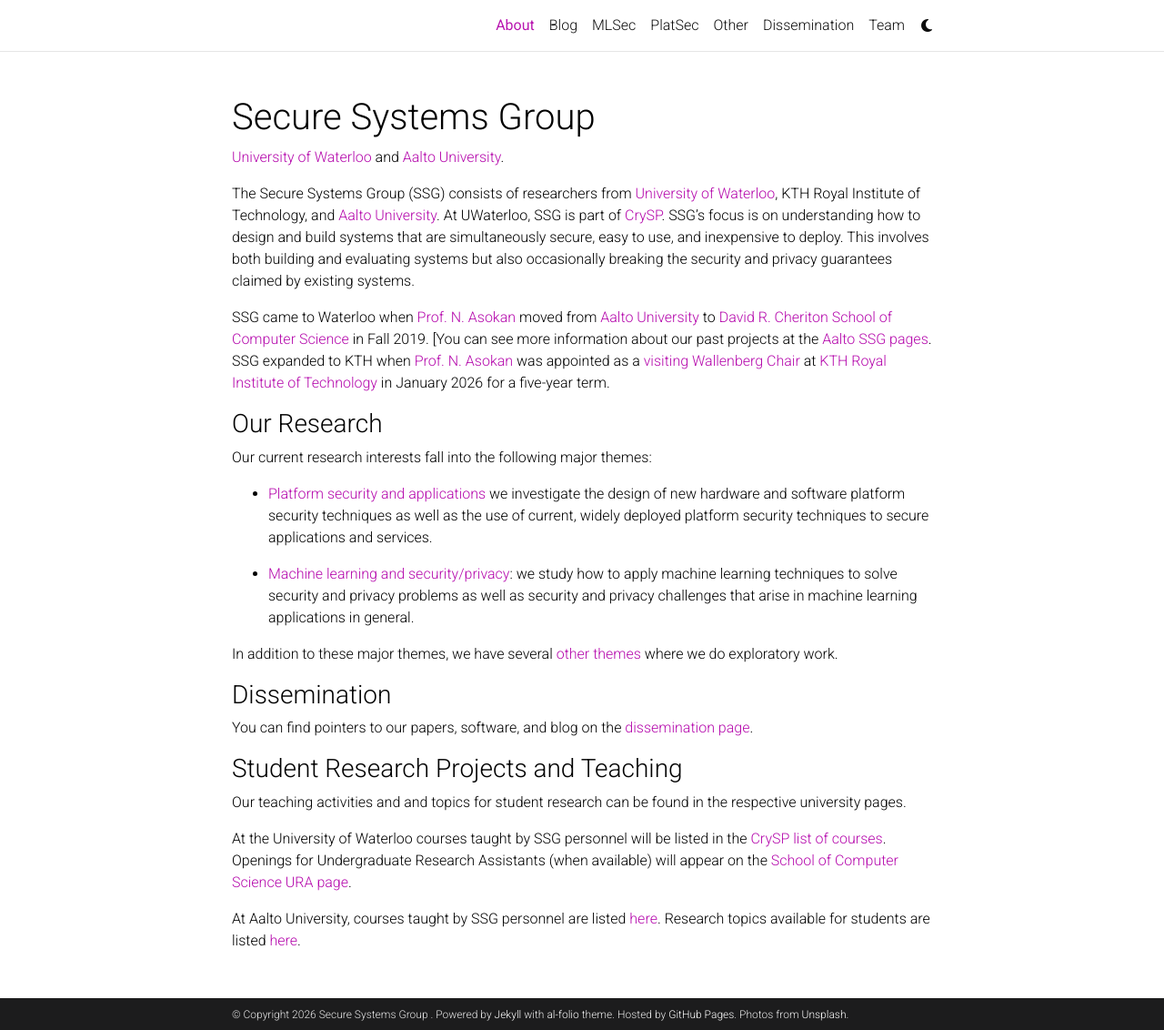
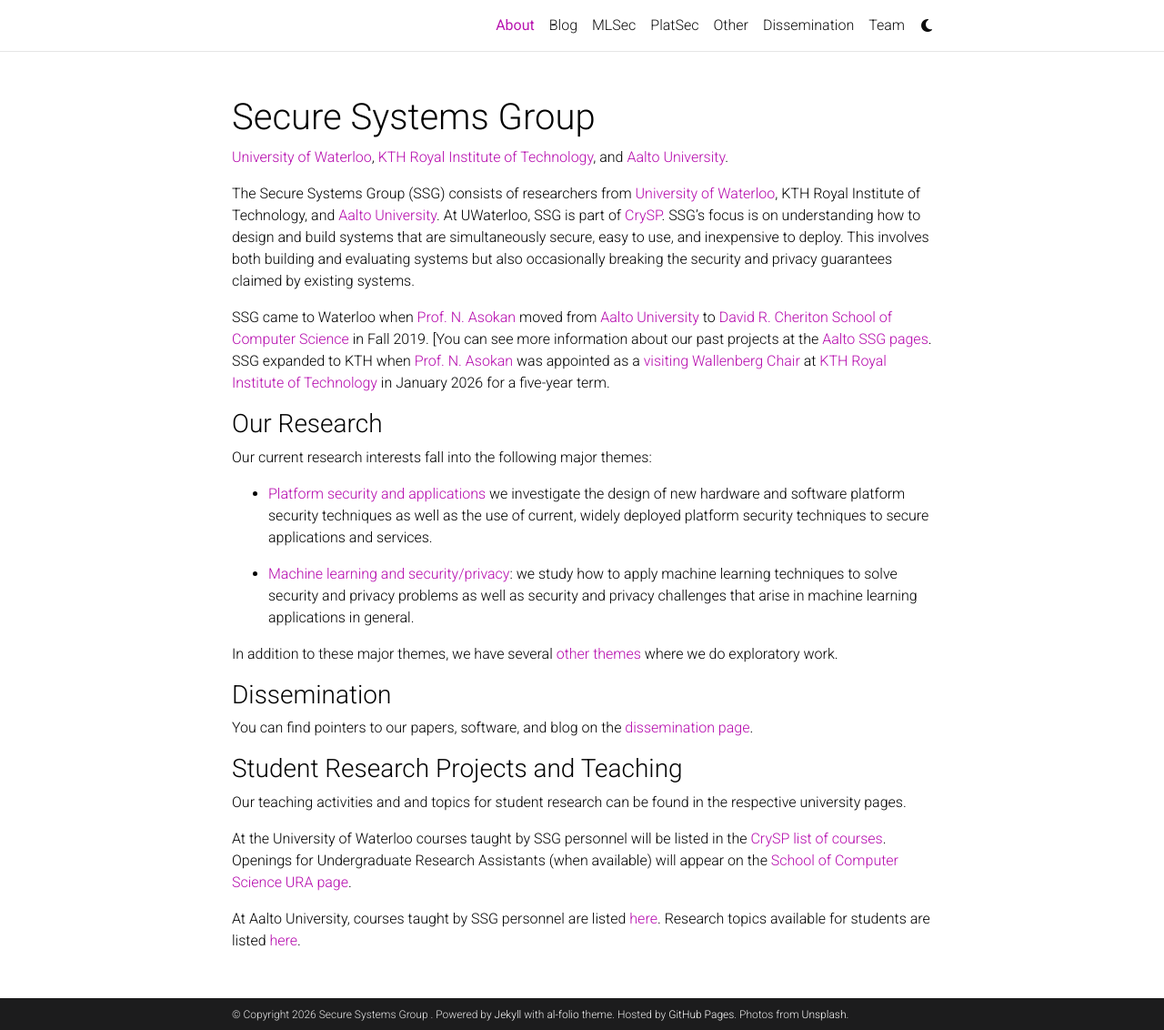
Before and after one commit to ssg-research/ssg-research.github.io, a Jekyll site: the page built from _pages/about.md, in a window 1280 px wide and 1132 px high. Shown: the whole window at 91% size. Built offline with Jekyll 4.4.1, drawn with Linux system fonts in a browser that asks for light colours; comment, search, counter and statistics services are not loaded; a style sheet for code colours, icons or effects is not loaded.

Commit message:
Add KTH to title

```diff
--- a/_pages/about.md
+++ b/_pages/about.md
@@ -2,7 +2,7 @@
 layout: about
 title: About
 permalink: /
-subtitle: <a href='https://uwaterloo.ca/'>University of Waterloo</a> and <a href='https://aalto.fi/'>Aalto University</a>.
+subtitle: <a href='https://uwaterloo.ca/'>University of Waterloo</a>, <a href="https://kth.se">KTH Royal Institute of Technology</a>, and <a href='https://aalto.fi/'>Aalto University</a>.
 
 
 news: false  # includes a list of news items
```
